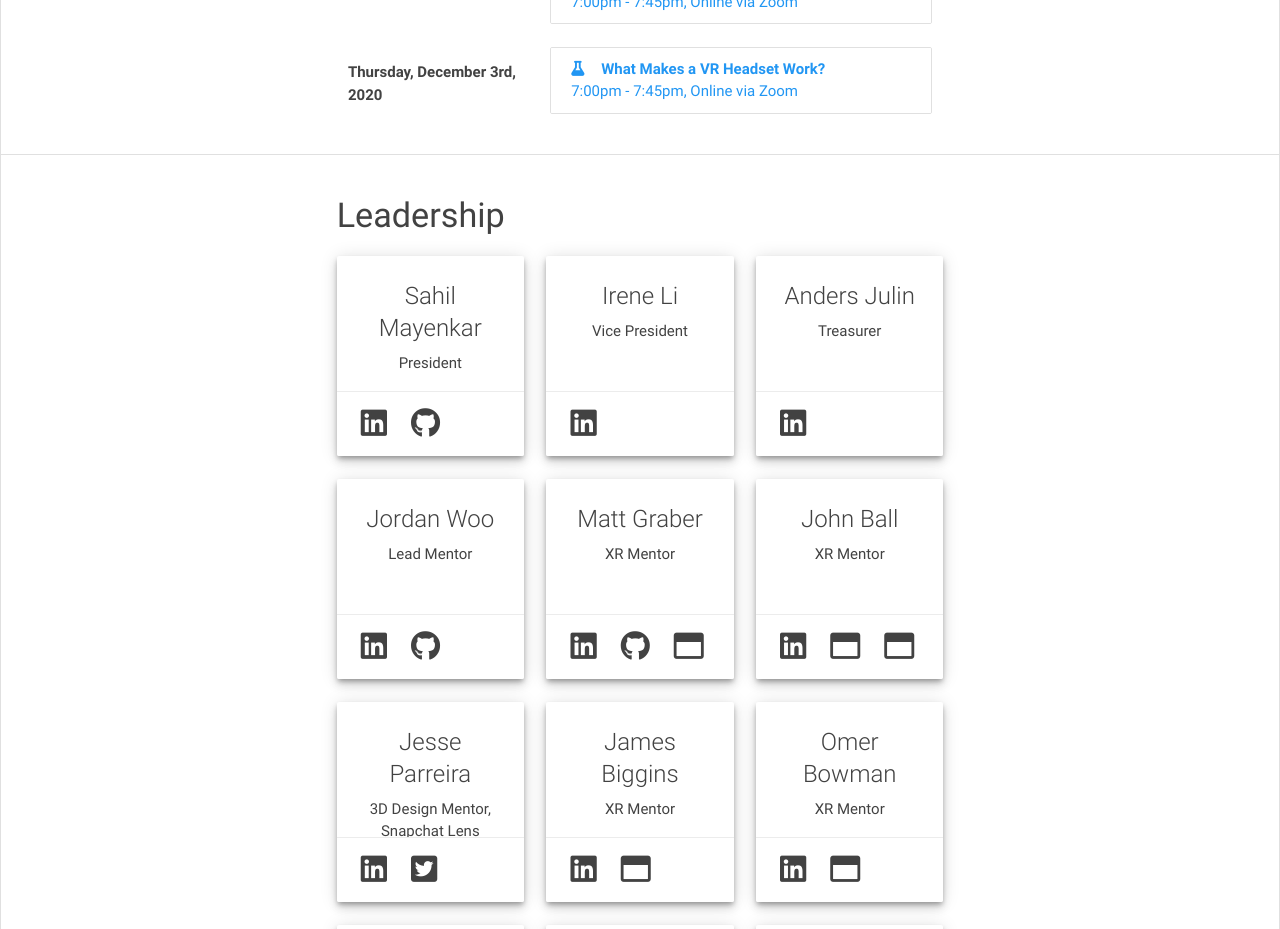
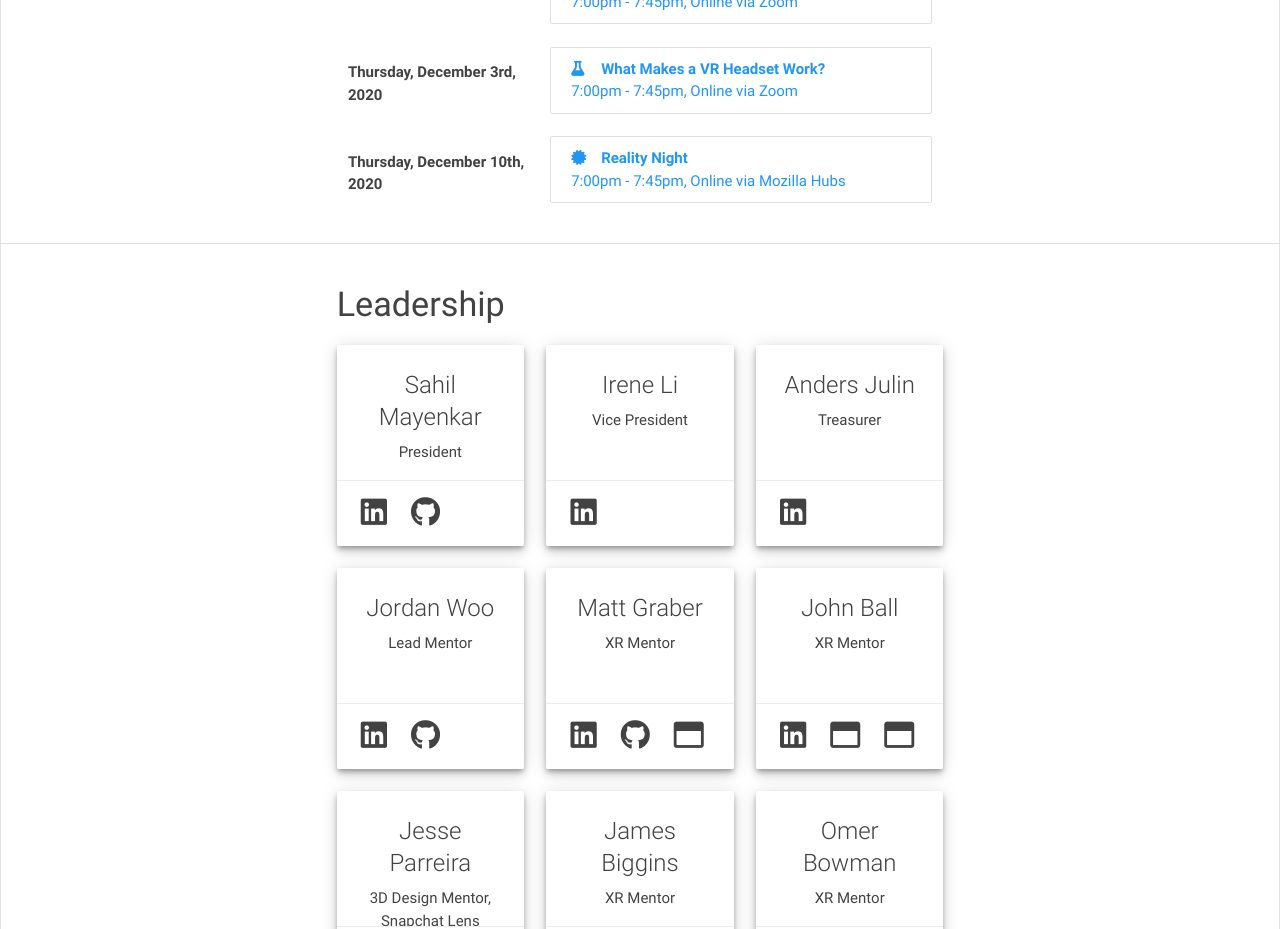
Before and after one commit to umdxrclub/xrc-prev-website, a React (Create React App) app: page / in a window 1280 px wide. Shown: the part 2660-3589 px from the top of the page. Built offline with nearby package versions, Linux system fonts and the light colour scheme.

Commit message:
Added events for week of 12/06

```diff
--- a/src/XR_CONSTANTS.js
+++ b/src/XR_CONSTANTS.js
@@ -243,6 +243,14 @@ module.exports = Object.freeze({
 			'location' : 'Online via Zoom',
 			'fa_icon' : 'fa-flask',
 			'url' : 'https://umd.zoom.us/j/93176151809',
+		},
+		{
+			'name' : 'Reality Night',
+			'date' : new Date(2020, 11, 10),
+			'time' : '7:00pm - 7:45pm',
+			'location' : 'Online via Mozilla Hubs',
+			'fa_icon' : 'fa-certificate',
+			'url' : 'https://hubs.mozilla.com/2Gcj5BR/',
 		}
 	],
 });
```
